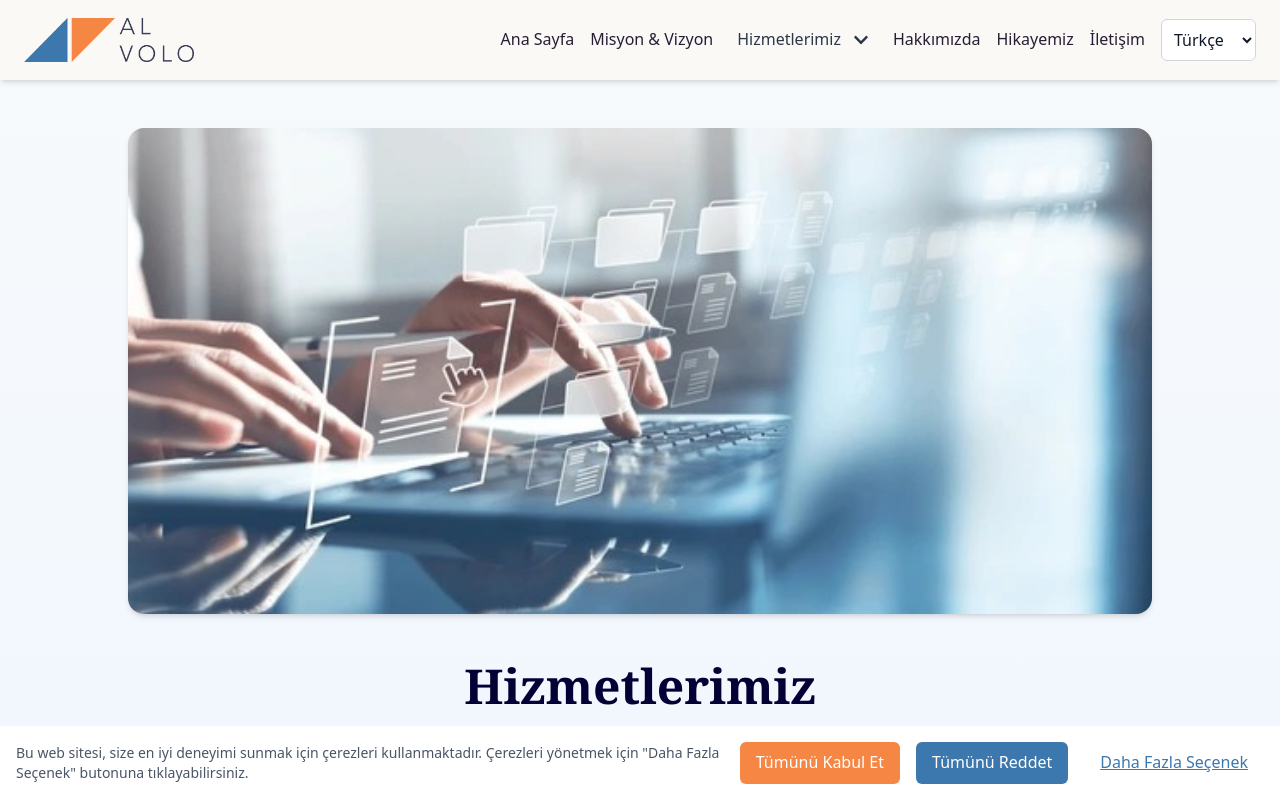
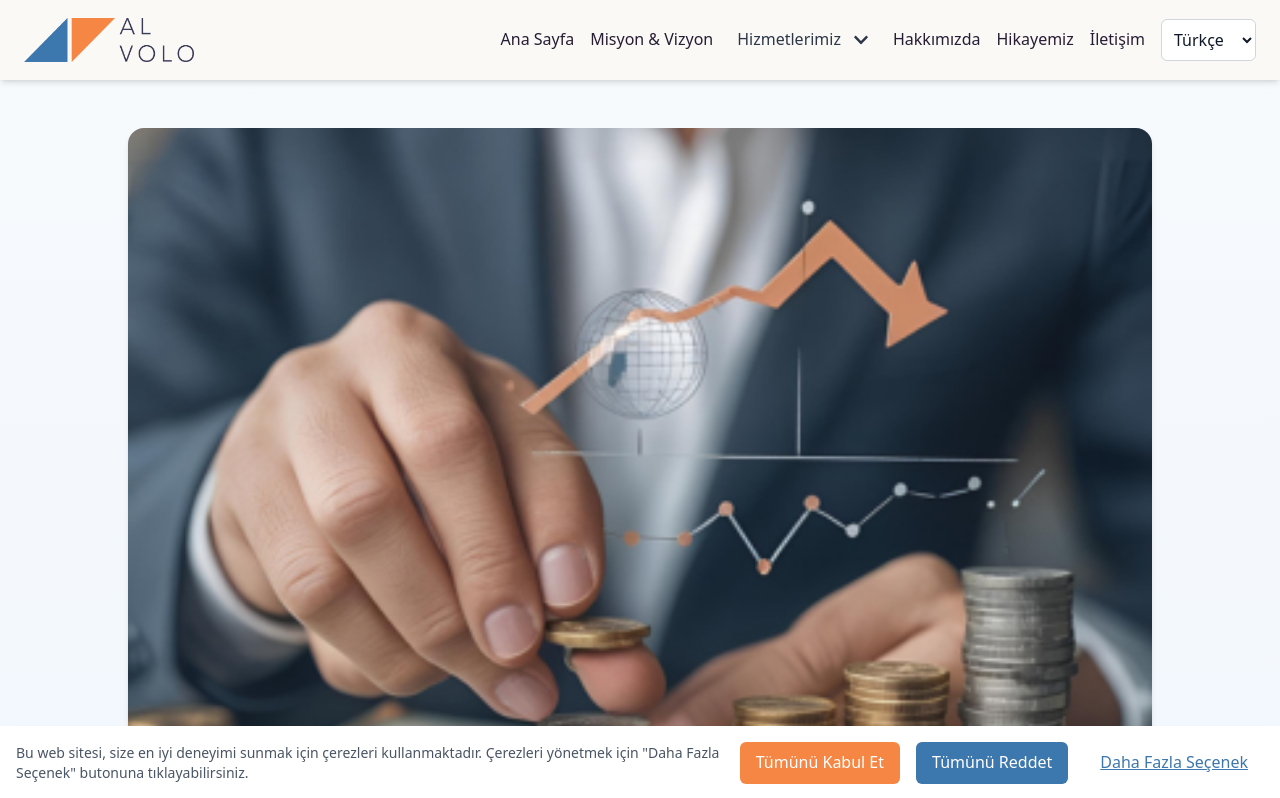
Before and after one commit to bumincetin/alvolo-consulting, a Next.js app: page /services in a window 1280 px wide. Shown: the top 798 px of the page. Built offline with nearby package versions, Linux system fonts and the light colour scheme.

Commit message:
bu sefer oldu

```diff
--- a/src/app/(pages)/services/page.tsx
+++ b/src/app/(pages)/services/page.tsx
@@ -50,7 +50,7 @@ const ServicesPage = () => {
         <div className="container mx-auto px-6">
           <div className="w-full max-w-5xl mx-auto mb-12">
             <Image
-              src="/services.jpg"
+              src="/services2.png"
               alt="Our Services Overview"
               width={1200}
               height={400}
--- a/src/app/pricing/[slug]/ServiceDetailClient.tsx
+++ b/src/app/pricing/[slug]/ServiceDetailClient.tsx
@@ -9,7 +9,7 @@ import { useLanguage } from '@/contexts/LanguageContext';
 import Link from 'next/link';
 import Image from 'next/image';
 import { getServiceDetails } from './serviceData';   // ✅ now a clean import
-import { useRouter, usePathname } from 'next/navigation';
+import { useRouter} from 'next/navigation';
 import { useEffect, useMemo } from 'react';
 
 export const runtime = 'edge';
```
Also changed, not shown: public/services2.png (added).
